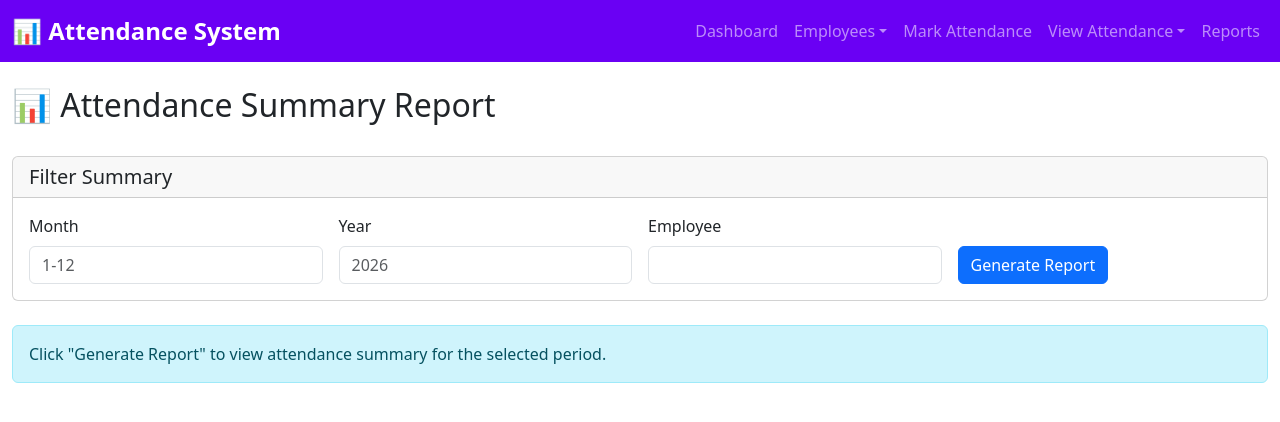
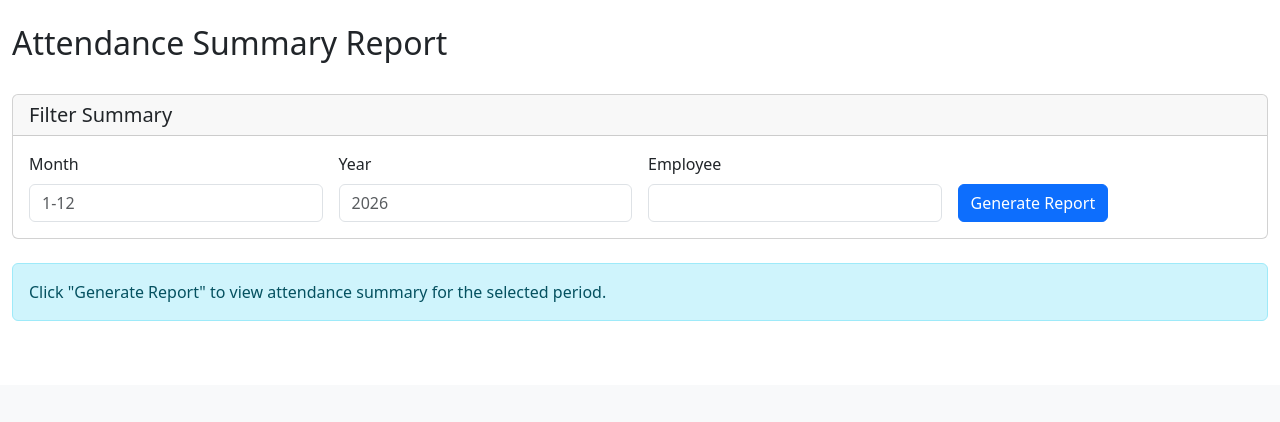
Before and after one commit to Renees009/ATETNDANCE-APP, a React (Create React App) app in the folder App/frontend/: page /attendance-summary in a window 1280 px wide. Shown: the top 422 px of the page. Built offline with nearby package versions, Linux system fonts and the light colour scheme.

Commit message:
removal of nav tab

```diff
--- a/App/frontend/src/App.js
+++ b/App/frontend/src/App.js
@@ -35,14 +35,14 @@ function App() {
         <Route path="/add-employee" element={<MainLayout><AddEmployee /></MainLayout>} />
         <Route path="/employees/:employeeId" element={<MainLayout><EmployeeDetail /></MainLayout>} />
         <Route path="/employees/:employeeId/edit" element={<MainLayout><EditEmployee /></MainLayout>} />
-        <Route path="/mark-attendance" element={<MainLayout><MarkAttendance /></MainLayout>} />
+        <Route path="/mark-attendance" element={<MainLayout isEmployeePortal={true}><MarkAttendance /></MainLayout>} />
         <Route path="/attendance/:attendanceId/edit" element={<MainLayout><EditAttendance /></MainLayout>} />
         <Route path="/attendance/:attendanceId/admin-edit" element={<MainLayout><AdminOverrideEdit /></MainLayout>} />
         <Route path="/attendance-by-date" element={<MainLayout><AttendanceByDate /></MainLayout>} />
         <Route path="/attendance-by-month" element={<MainLayout><AttendanceByMonth /></MainLayout>} />
         <Route path="/attendance-by-year" element={<MainLayout><AttendanceByYear /></MainLayout>} />
         <Route path="/attendance-history" element={<MainLayout><AttendanceHistory /></MainLayout>} />
-        <Route path="/attendance-summary" element={<MainLayout><AttendanceSummary /></MainLayout>} />
+        <Route path="/attendance-summary" element={<MainLayout isEmployeePortal={true}><AttendanceSummary /></MainLayout>} />
         <Route path="/attendance-report" element={<MainLayout><AttendanceReport /></MainLayout>} />
         <Route path="/employees/choose" element={<ChooseEmployee />} />
         <Route path="/employee-home/:employeeId" element={<EmployeeHome />} />
--- a/App/frontend/src/Components/attendance_summary.js
+++ b/App/frontend/src/Components/attendance_summary.js
@@ -39,7 +39,7 @@ function AttendanceSummary() {
       {/* Title */}
       <div className="row mb-4">
         <div className="col-md-12">
-          <h2>📊 Attendance Summary Report</h2>
+          <h2> Attendance Summary Report</h2>
         </div>
       </div>
 
--- a/App/frontend/src/Components/base.js
+++ b/App/frontend/src/Components/base.js
@@ -10,7 +10,7 @@ const MainLayout = ({ children, isEmployeePortal = false }) => {
         <nav className="navbar navbar-expand-lg navbar-dark" style={{ background: "#6a00f4" }}>
           <div className="container-fluid">
             <Link className="navbar-brand fw-bold fs-4" to="/dashboard">
-              📊 Attendance System
+               Attendance System
             </Link>
 
             <button
--- a/App/frontend/src/Components/employee_home.js
+++ b/App/frontend/src/Components/employee_home.js
@@ -94,7 +94,7 @@ function EmployeeHome({ employeeId }) {
         <div className="col-md-6 mb-4">
           <div className="card h-100 shadow-sm">
             <div className="card-header bg-primary text-white">
-              <h5 className="mb-0">📅 Today&apos;s Status</h5>
+              <h5 className="mb-0"> Today&apos;s Status</h5>
             </div>
             <div className="card-body text-center py-4">
               {todayAttendance ? (
@@ -125,7 +125,7 @@ function EmployeeHome({ employeeId }) {
         <div className="col-md-6 mb-4">
           <div className="card h-100 shadow-sm">
             <div className="card-header bg-success text-white">
-              <h5 className="mb-0">⚡ Quick Actions</h5>
+              <h5 className="mb-0"> Quick Actions</h5>
             </div>
             <div className="card-body d-flex flex-column justify-content-center">
               <a href={`/mark-attendance?employee_id=${employee.employee_id}`}
@@ -143,13 +143,13 @@ function EmployeeHome({ employeeId }) {
         </div>
       </div>
 
-      {/* Recent Attendance History */}
+      {/* Recent Attendance History
       <div className="row">
         <div className="col-md-12">
           <div className="card shadow-sm">
             <div className="card-header bg-info text-white">
               <h5 className="mb-0">
-                📋 Recent Attendance History
+                 Recent Attendance History
               </h5>
             </div>
             <div className="card-body p-0">
@@ -189,7 +189,7 @@ function EmployeeHome({ employeeId }) {
             </div>
           </div>
         </div>
-      </div>
+      </div> */}
 
     </div>
   );
```
